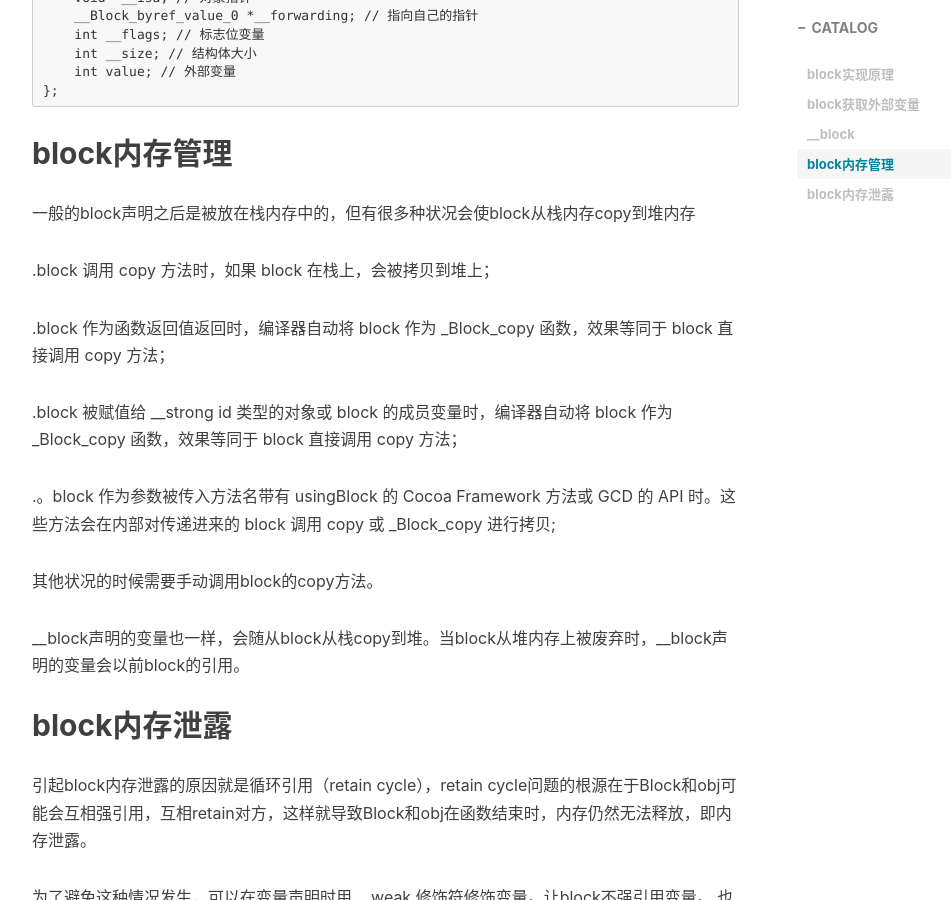
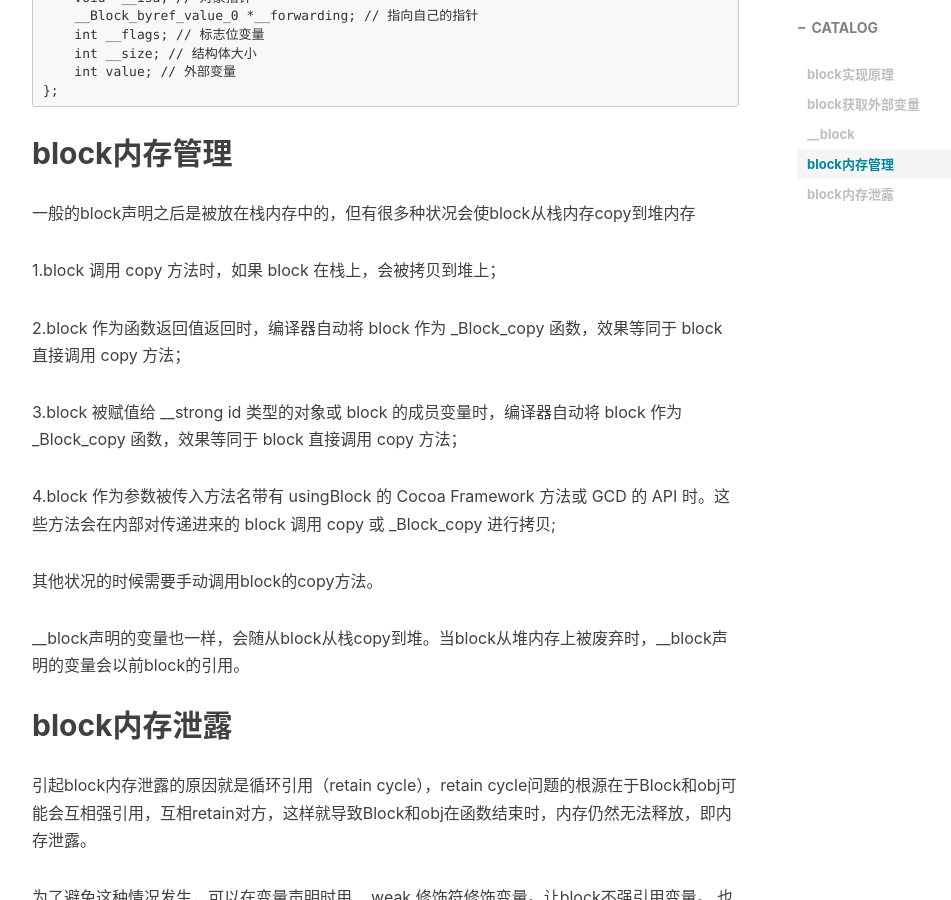
Before and after one commit to StevenDXC/Blog, a Jekyll site: the page built from _posts/2015-01-19-block.md, in a window 1280 px wide and 900 px high, scrolled down 4440 px. Shown: the whole window, without its empty margins (233-1184 px from the left). Built offline with Jekyll 4.4.1, drawn with Linux system fonts in a browser that asks for light colours; nearby versions of some CDN libraries; Markdown is read by kramdown in place of the engine named in the settings; comment, search, counter and statistics services are not loaded.

Commit message:
Update 2015-01-19-block.md

```diff
--- a/_posts/2015-01-19-block.md
+++ b/_posts/2015-01-19-block.md
@@ -209,15 +209,15 @@ block内存管理
 ----
 一般的block声明之后是被放在栈内存中的，但有很多种状况会使block从栈内存copy到堆内存
 
-.block 调用 copy 方法时，如果 block 在栈上，会被拷贝到堆上；
+1.block 调用 copy 方法时，如果 block 在栈上，会被拷贝到堆上；
 
 
-.block 作为函数返回值返回时，编译器自动将 block 作为 \_Block\_copy 函数，效果等同于 block 直接调用 copy 方法；
+2.block 作为函数返回值返回时，编译器自动将 block 作为 \_Block\_copy 函数，效果等同于 block 直接调用 copy 方法；
 
 
-.block 被赋值给 \_\_strong id 类型的对象或 block 的成员变量时，编译器自动将 block 作为 _Block_copy 函数，效果等同于 block 直接调用 copy 方法；
+3.block 被赋值给 \_\_strong id 类型的对象或 block 的成员变量时，编译器自动将 block 作为 _Block_copy 函数，效果等同于 block 直接调用 copy 方法；
 
-.。block 作为参数被传入方法名带有 usingBlock 的 Cocoa Framework 方法或 GCD 的 API 时。这些方法会在内部对传递进来的 block 调用 copy 或 \_Block\_copy 进行拷贝;
+4.block 作为参数被传入方法名带有 usingBlock 的 Cocoa Framework 方法或 GCD 的 API 时。这些方法会在内部对传递进来的 block 调用 copy 或 \_Block\_copy 进行拷贝;
 
 其他状况的时候需要手动调用block的copy方法。
 
```
